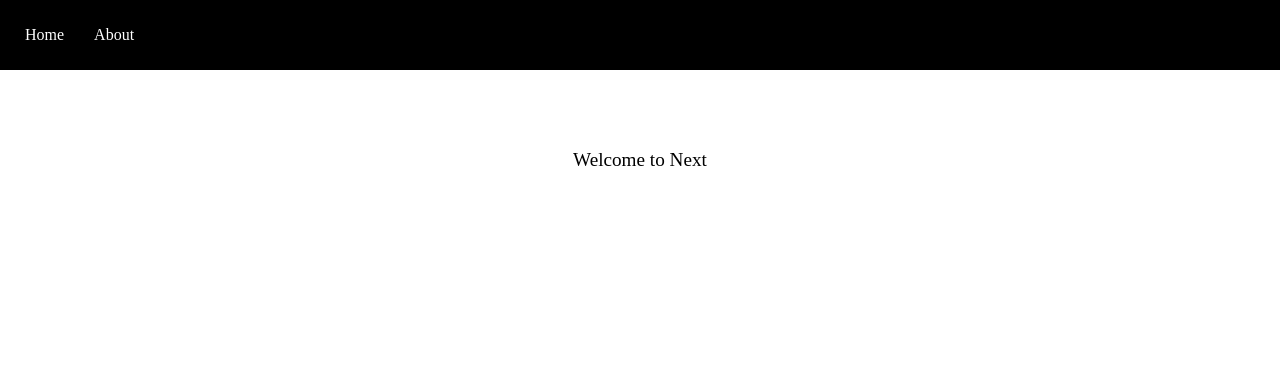
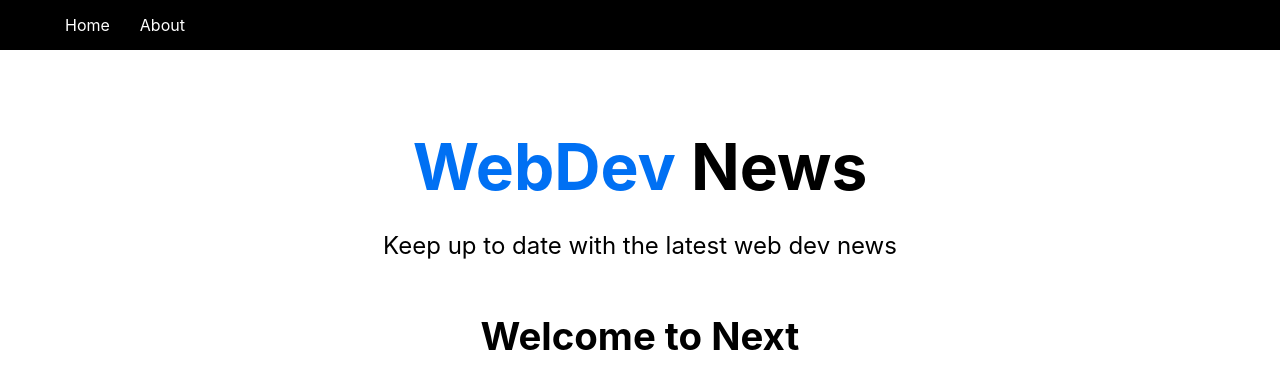
Before and after one commit to Dunridge/next-crash-course, a Next.js app: page / in a window 1280 px wide. Shown: the top 388 px of the page. Built offline with nearby package versions, Linux system fonts and the light colour scheme.

Commit message:
develop. configure routing

```diff
--- /dev/null
+++ b/components/Header.tsx
@@ -0,0 +1,15 @@
+import headerStyles from "src/styles/Header.module.css";
+
+const Header = () => {
+
+  return (
+    <div>
+      <h1 className={headerStyles.title}>
+        <span>WebDev</span> News
+      </h1>
+      <p className={headerStyles.description}>Keep up to date with the latest web dev news</p>
+    </div>
+  );
+};
+
+export default Header;
--- a/components/Layout.tsx
+++ b/components/Layout.tsx
@@ -1,13 +1,17 @@
 import styles from "../src/styles/Layout.module.css";
+import Header from "./Header";
 import Nav from "./Nav";
 
-// TODO: learn the type
+// TODO: learn the type of the layout props
 const Layout = ({ children }: any) => {
   return (
     <>
       <Nav />
       <div className={styles.container}>
-        <main className={styles.main}>{children}</main>
+        <main className={styles.main}>
+            <Header/>
+            {children}
+        </main>
       </div>
     </>
   );
--- /dev/null
+++ b/src/styles/Header.module.css
@@ -0,0 +1,27 @@
+.title a,
+.title span {
+  color: #0070f3;
+  text-decoration: none;
+}
+
+.title a:hover,
+.title a:focus,
+.title a:active {
+  text-decoration: underline;
+}
+
+.title {
+  margin: 0;
+  line-height: 1.15;
+  font-size: 4rem;
+}
+
+.title,
+.description {
+  text-align: center;
+}
+
+.description {
+  line-height: 1.5;
+  font-size: 1.5rem;
+}
--- a/src/styles/globals.css
+++ b/src/styles/globals.css
@@ -1,44 +1,16 @@
-
-html, body, div, span, applet, object, iframe,
-h1, h2, h3, h4, h5, h6, p, blockquote, pre,
-a, abbr, acronym, address, big, cite, code,
-del, dfn, em, img, ins, kbd, q, s, samp,
-small, strike, strong, sub, sup, tt, var,
-b, u, i, center,
-dl, dt, dd, ol, ul, li,
-fieldset, form, label, legend,
-table, caption, tbody, tfoot, thead, tr, th, td,
-article, aside, canvas, details, embed,
-figure, figcaption, footer, header, hgroup,
-menu, nav, output, ruby, section, summary,
-time, mark, audio, video {
-	margin: 0;
-	padding: 0;
-	border: 0;
-	font-size: 100%;
-	font: inherit;
-	vertical-align: baseline;
+html,
+body {
+  padding: 0;
+  margin: 0;
+  font-family: -apple-system, BlinkMacSystemFont, Segoe UI, Roboto, Oxygen,
+    Ubuntu, Cantarell, Fira Sans, Droid Sans, Helvetica Neue, sans-serif;
 }
 
-article, aside, details, figcaption, figure,
-footer, header, hgroup, menu, nav, section {
-	display: block;
+a {
+  color: inherit;
+  text-decoration: none;
 }
-body {
-	line-height: 1;
+
+* {
+  box-sizing: border-box;
 }
-ol, ul {
-	list-style: none;
-}
-blockquote, q {
-	quotes: none;
-}
-blockquote:before, blockquote:after,
-q:before, q:after {
-	content: '';
-	content: none;
-}
-table {
-	border-collapse: collapse;
-	border-spacing: 0;
-}
```
